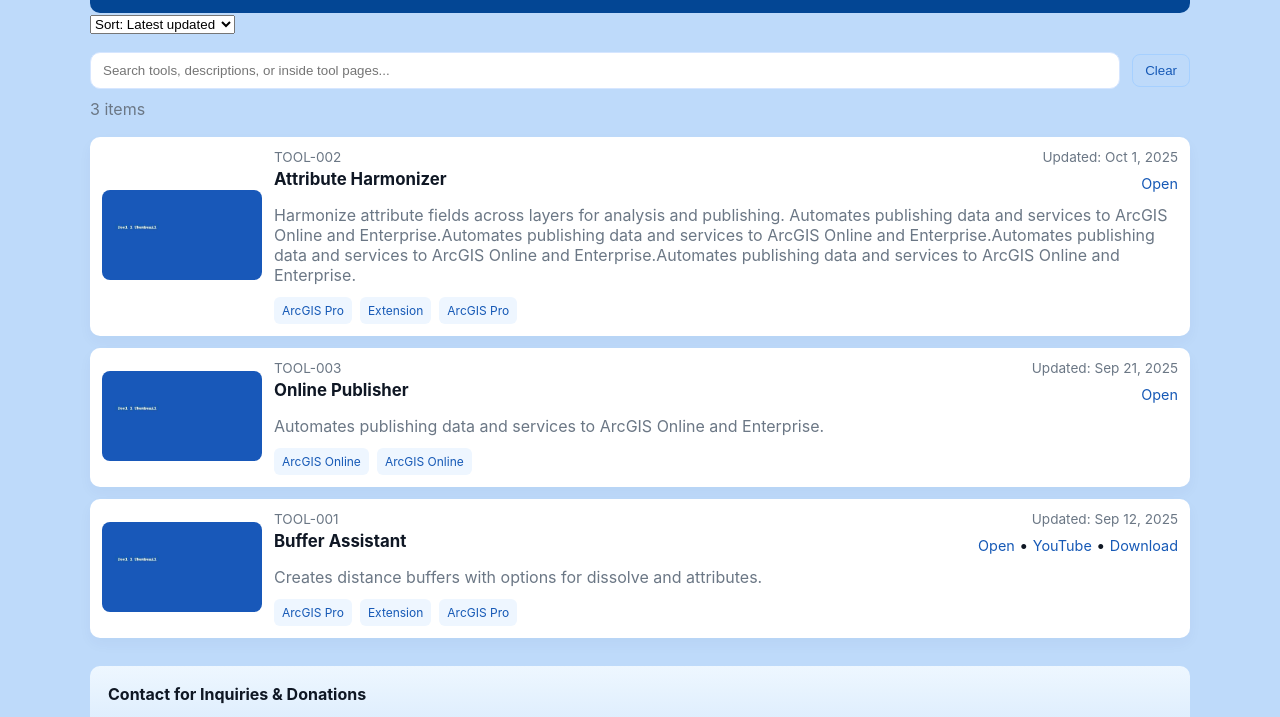
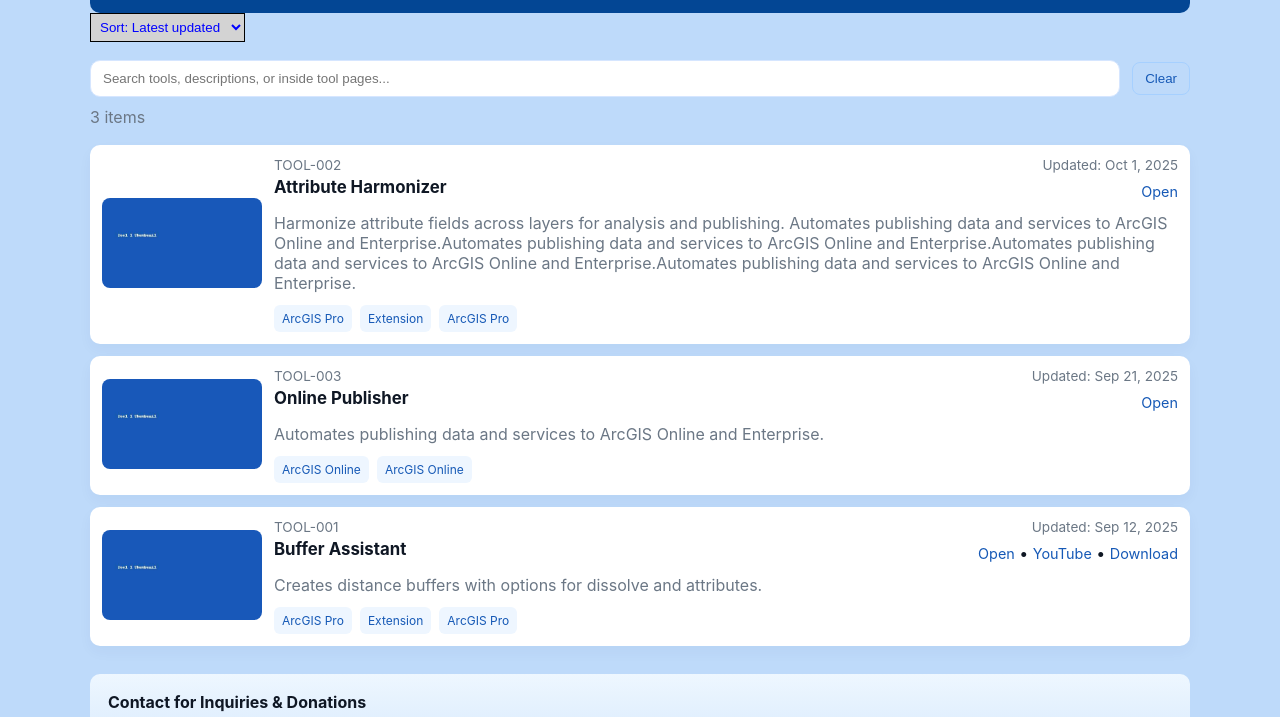
Before and after one commit to atlasgeos/atlasgeos.github.io, a plain HTML site: page index.html in a window 1280 px wide. Shown: the part 160-877 px from the top of the page. Drawn offline with Linux system fonts and the light colour scheme; no server answers.

Commit message:
Update index.html

```diff
--- a/index.html
+++ b/index.html
@@ -116,8 +116,10 @@
       <div id="carouselTrack" class="carousel-track" style="margin-top:12px"></div>
     </section>
 
-    <!-- Search & filters -->
-      <select id="sortSelect" title="Sort">
+    <!-- Search & filters
+    .btn{background:var(--blue-700);color:white;border:none;padding:8px 12px;border-radius:8px;cursor:pointer}
+    .btn.secondary{background:transparent;color:var(--blue-700);border:1px solid var(--blue-300)} -->
+      <select id="sortSelect" title="Sort" style="color: blue; background-color: lightgray; padding: 5px; border: 1px solid black;" >
         <option value="updated_desc">Sort: Latest updated</option>
         <option value="updated_asc">Sort: Oldest updated</option>
         <option value="title_asc">Sort: Title A–Z</option>
```
